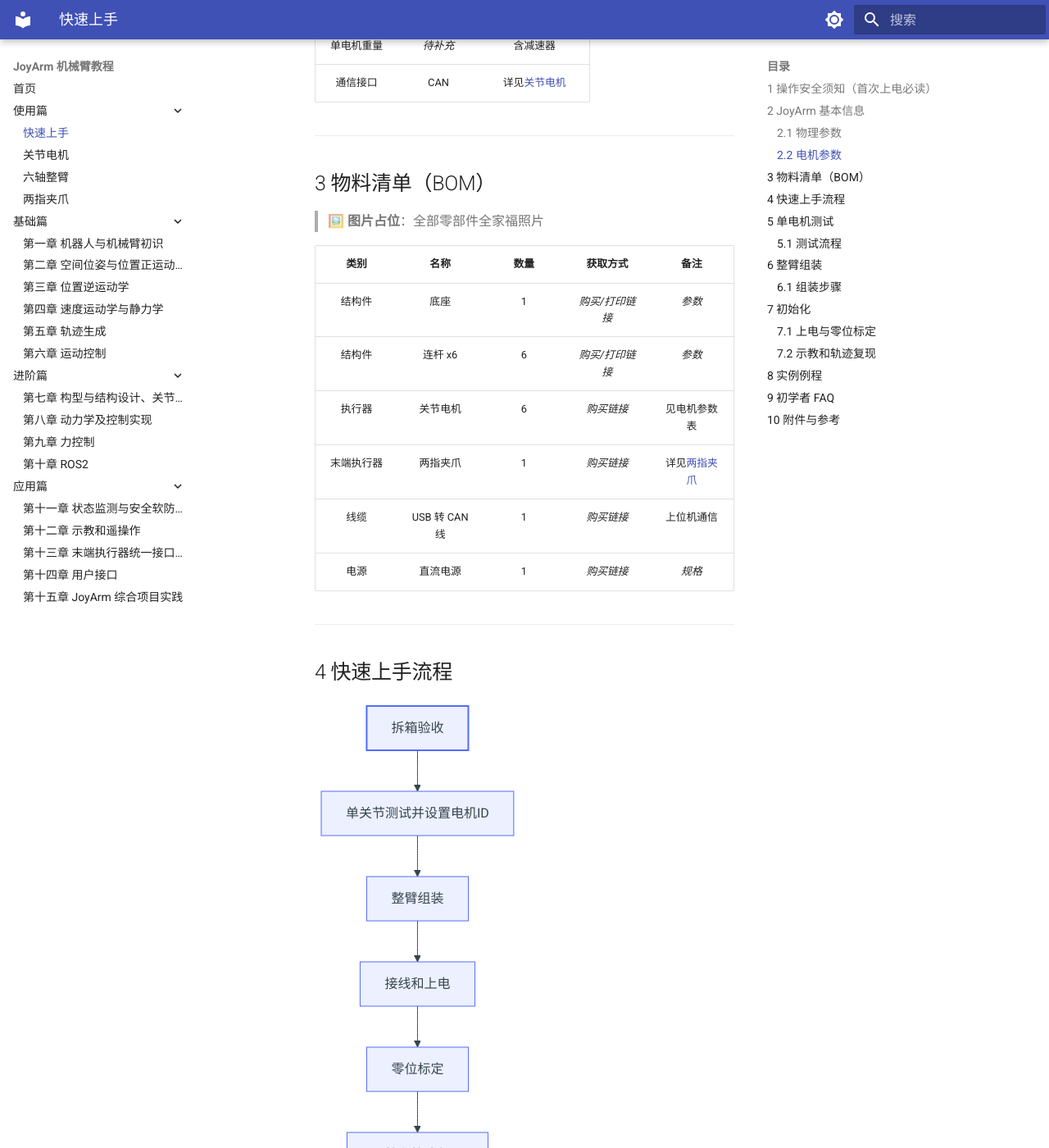
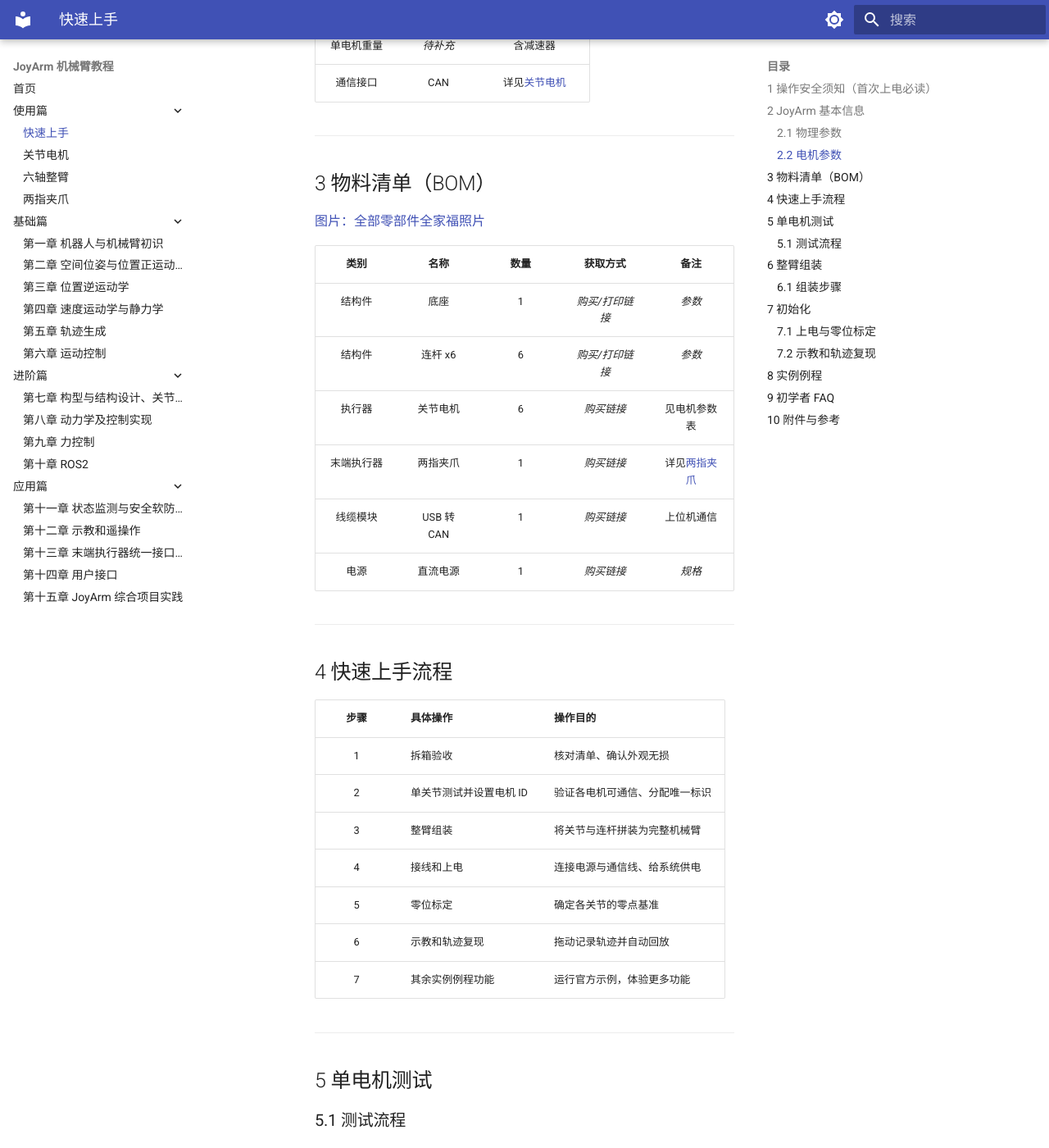
Before and after one commit to joyin-dexhand/joyin_arm_tutorial, an MkDocs documentation site: the page built from docs/chapter1_1.md, in a window 1280 px wide and 1400 px high, scrolled down 1487 px. Shown: the whole window at 82% size. Built offline with MkDocs 1.6.1 and Material for MkDocs 9.7.7, drawn with Linux system fonts in a browser that asks for light colours.

Commit message:
docs(快速上手): 流程图改为表格(步骤/具体操作/操作目的三列)

````diff
--- a/docs/chapter1_1.md
+++ b/docs/chapter1_1.md
@@ -46,7 +46,9 @@
 
 ## 3 物料清单（BOM）
 
-> 🖼️ **图片占位**：全部零部件全家福照片
+
+[图片：全部零部件全家福照片]()
+
 
 | 类别 | 名称 | 数量 | 获取方式 | 备注 |
 |:---:|:---:|:---:|:---:|:---:|
@@ -54,25 +56,22 @@
 | 结构件 | 连杆 x6 | 6 | *购买/打印链接* | *参数* |
 | 执行器 | 关节电机 | 6 | *购买链接* | 见电机参数表 |
 | 末端执行器 | 两指夹爪 | 1 | *购买链接* | 详见[两指夹爪](chapter1_4.md) |
-| 线缆 | USB 转 CAN 线 | 1 | *购买链接* | 上位机通信 |
+| 线缆模块 | USB 转 CAN  | 1 | *购买链接* | 上位机通信 |
 | 电源 | 直流电源 | 1 | *购买链接* | *规格* |
 
 ---
 
 ## 4 快速上手流程
 
-```mermaid
-flowchart TD
-    A[拆箱验收]:::mermaid-start --> B[单关节测试并设置电机ID]
-    B --> C[整臂组装]
-    C --> D[接线和上电]
-    D --> E[零位标定]
-    E --> F[示教和轨迹复现]
-    F --> G[其余实例例程功能]:::mermaid-end
-
-    classDef mermaid-start stroke-width:2px
-    classDef mermaid-end stroke-width:2px
-```
+| 步骤 | 具体操作 | 操作目的 |
+|:---:|:---|:---|
+| 1 | 拆箱验收 | 核对清单、确认外观无损 |
+| 2 | 单关节测试并设置电机 ID | 验证各电机可通信、分配唯一标识 |
+| 3 | 整臂组装 | 将关节与连杆拼装为完整机械臂 |
+| 4 | 接线和上电 | 连接电源与通信线、给系统供电 |
+| 5 | 零位标定 | 确定各关节的零点基准 |
+| 6 | 示教和轨迹复现 | 拖动记录轨迹并自动回放 |
+| 7 | 其余实例例程功能 | 运行官方示例，体验更多功能 |
 
 ---
 
````
